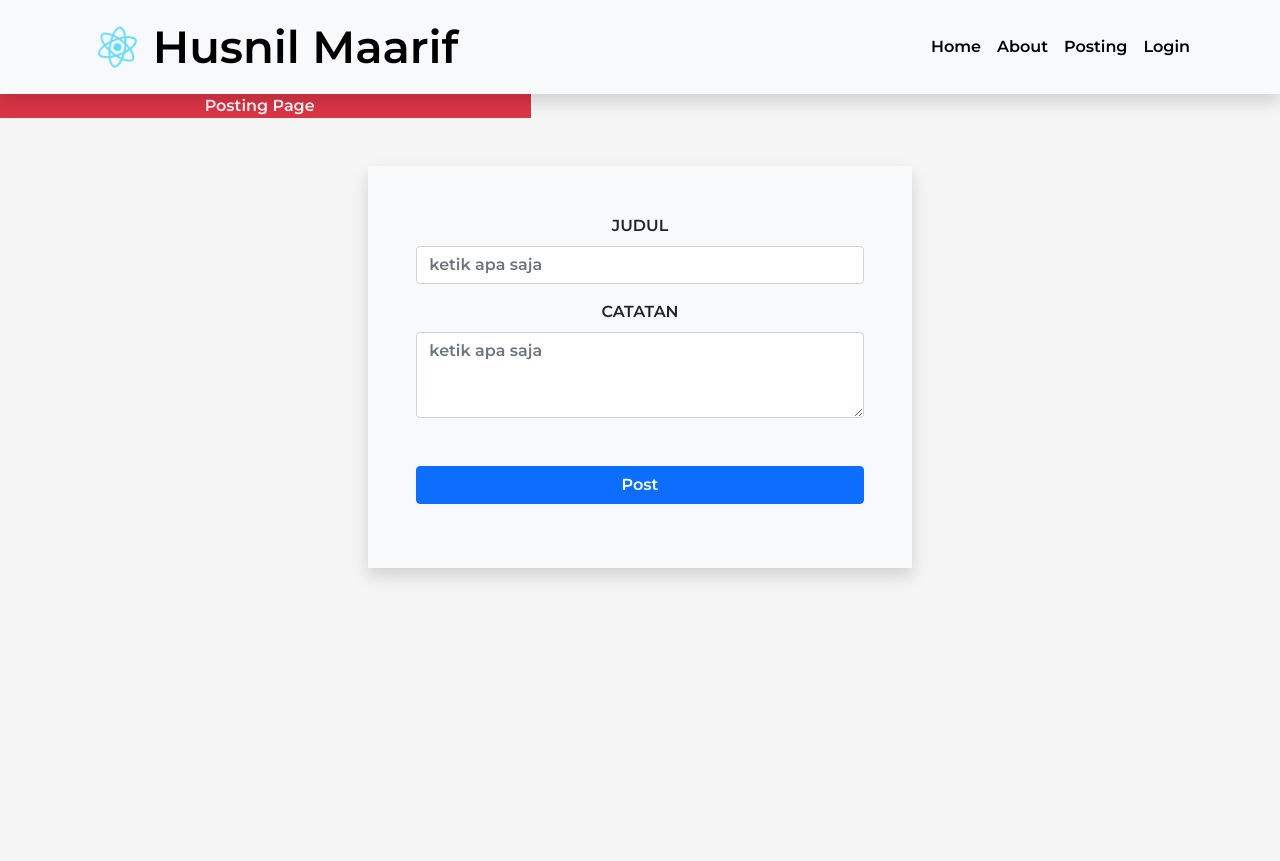
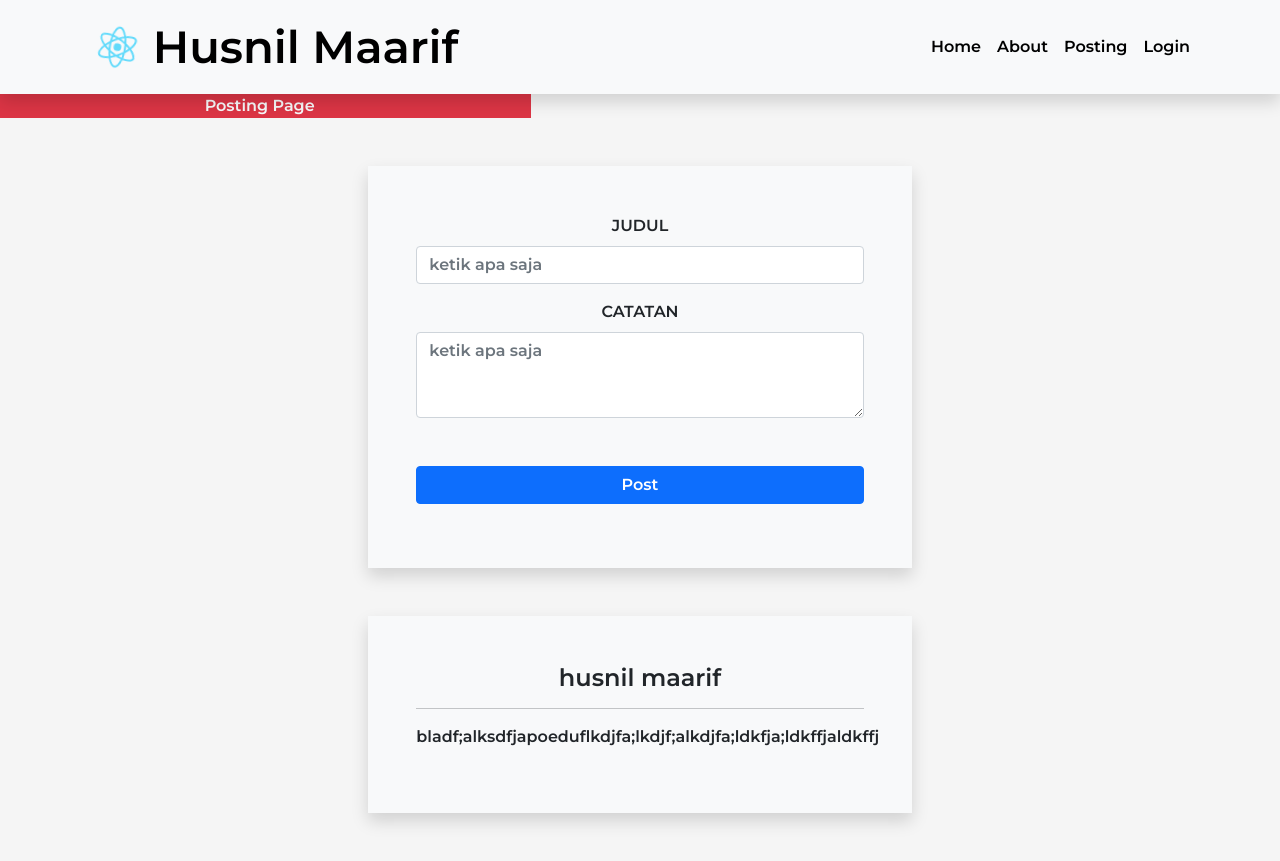
Before and after one commit to husnilmaarif/vanz-inovatif-teknologi, a React (Create React App) app: page /posting in a window 1280 px wide. Before the commit the page ends 800 px from the top, so only its background shows below. Built offline with nearby package versions, Linux system fonts and the light colour scheme.

Commit message:
redux masih proses

```diff
--- a/src/components/ShowNote.js
+++ b/src/components/ShowNote.js
@@ -0,0 +1,15 @@
+import React from "react";
+
+function ShowNote() {
+  return (
+    <>
+      <div className="col-md-5 text-center p-5 shadow bg-light">
+        <h4>husnil maarif</h4>
+        <hr />
+        <p>bladf;alksdfjapoeduflkdjfa;lkdjf;alkdjfa;ldkfja;ldkffjaldkffj</p>
+      </div>
+    </>
+  );
+}
+
+export default ShowNote;
--- a/src/pages/PostingPage.js
+++ b/src/pages/PostingPage.js
@@ -1,5 +1,6 @@
 import React from "react";
 import AddNote from "../components/AddNote";
+import ShowNote from "../components/ShowNote";
 
 function PostingPage() {
   return (
@@ -10,8 +11,12 @@ function PostingPage() {
         </div>
 
         <div className="container">
-          <div className="row justify-content-center mt-5">
+          <div className="row justify-content-center my-5">
             <AddNote />
+          </div>
+
+          <div className="row justify-content-center mt-3 mb-5">
+            <ShowNote />
           </div>
         </div>
       </div>
```
